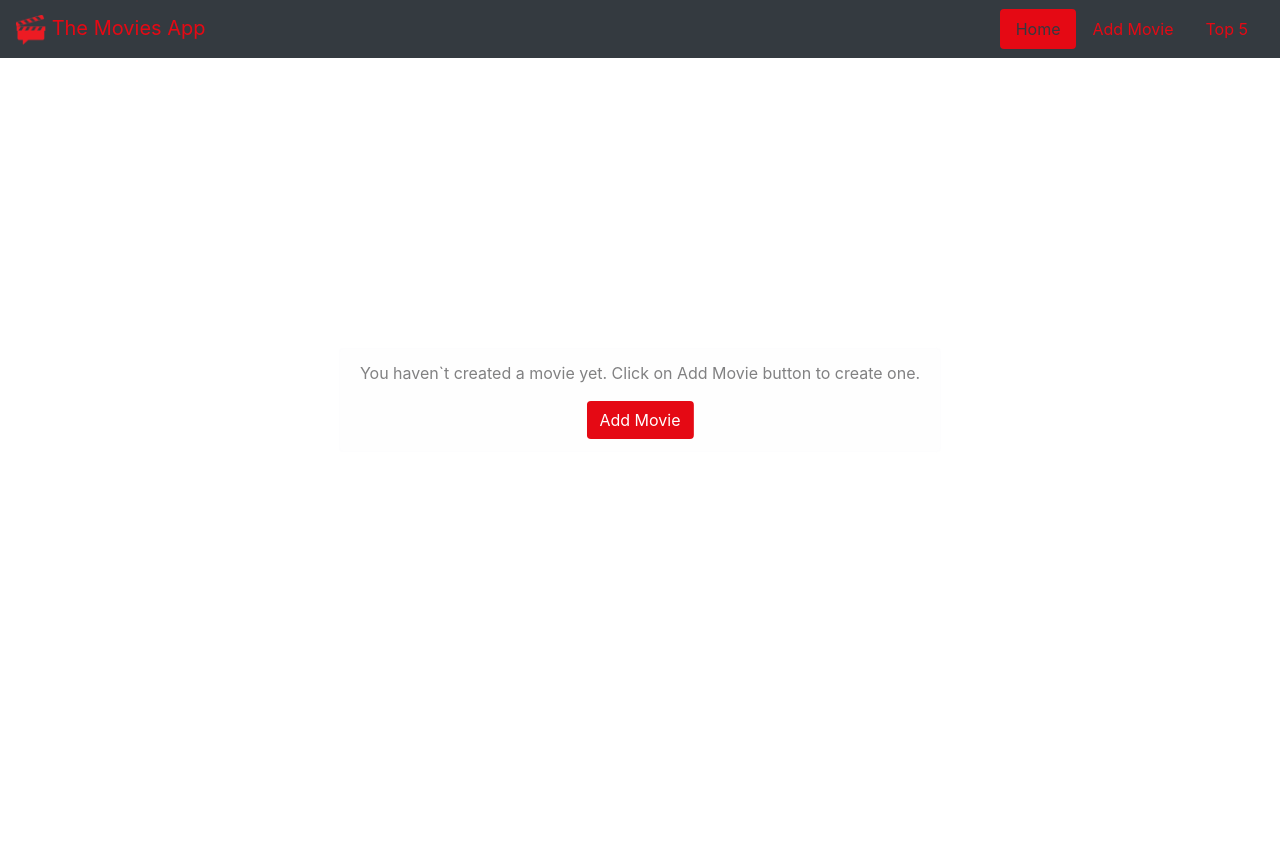
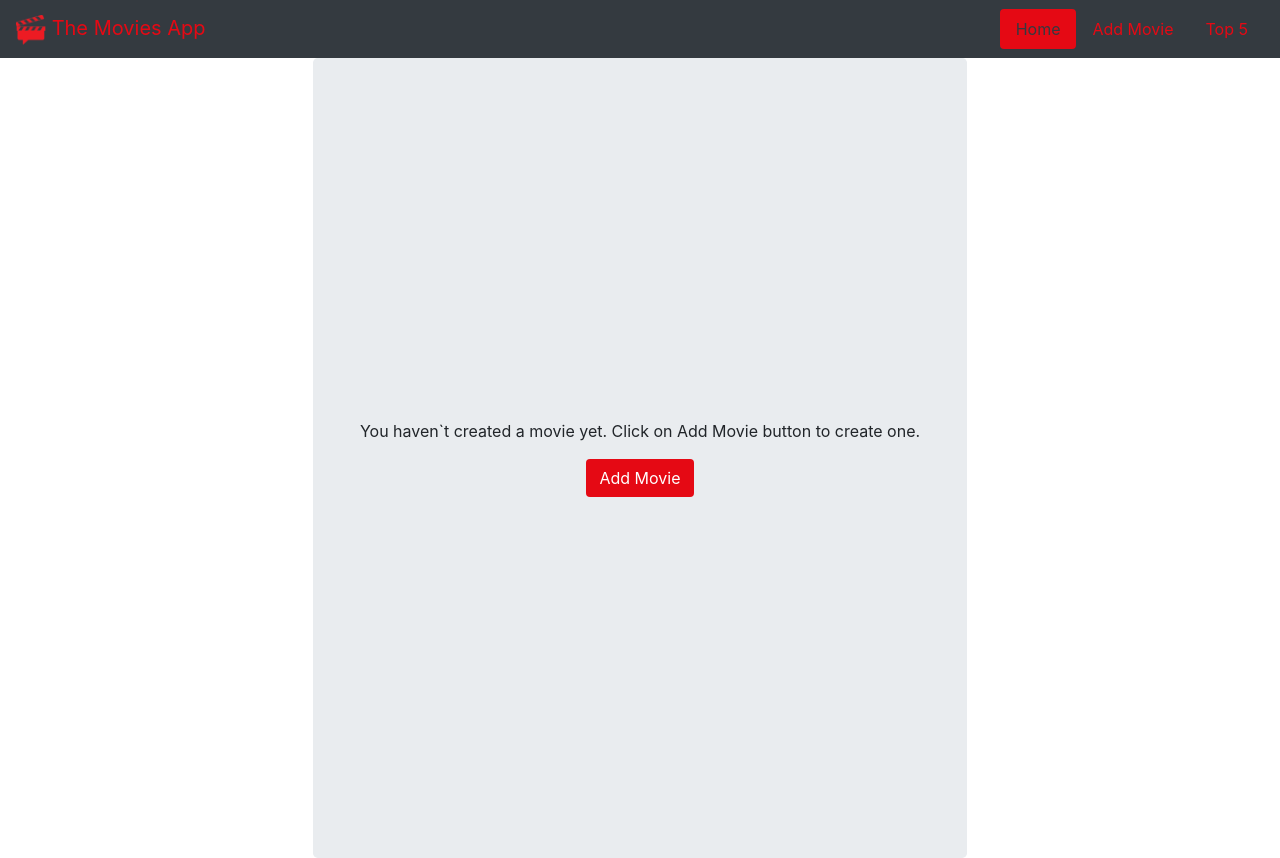
Before and after one commit to nancyvgb/movie-app, an Angular app: page /home in a window 1280 px wide. Before the commit the page ends 800 px from the top, so only its background shows below. Built offline with nearby package versions, Linux system fonts and the light colour scheme.

Commit message:
home styles
fixed empty state home style

```diff
--- a/src/app/home-component/home-component.component.html
+++ b/src/app/home-component/home-component.component.html
@@ -9,9 +9,11 @@
             </div>
         </ng-container>
         <ng-container *ngIf="!moviesList || moviesList?.length == 0">
-            <div class="alert alert-light alert--center" role="alert">
-                <p>You haven`t created a movie yet. Click on Add Movie button to create one.</p>
-                <button  routerLink="/addMovie" class="btn">Add Movie</button>
+              <div class="jumbotron d-flex align-items-center min-vh-100">
+                <div class="container text-center">
+                    <p>You haven`t created a movie yet. Click on Add Movie button to create one.</p>
+                    <button  routerLink="/addMovie" class="btn">Add Movie</button>
+                </div>
               </div>
         </ng-container>
     </div>
--- a/src/app/home-component/home-component.component.scss
+++ b/src/app/home-component/home-component.component.scss
@@ -10,7 +10,9 @@
         transform: translate(-50%, -50%);
         text-align: center;
     }
-
+    .jumbotron {
+        margin: auto;
+    }
 }
 
 @media only screen and (max-width: 767px) {
```
